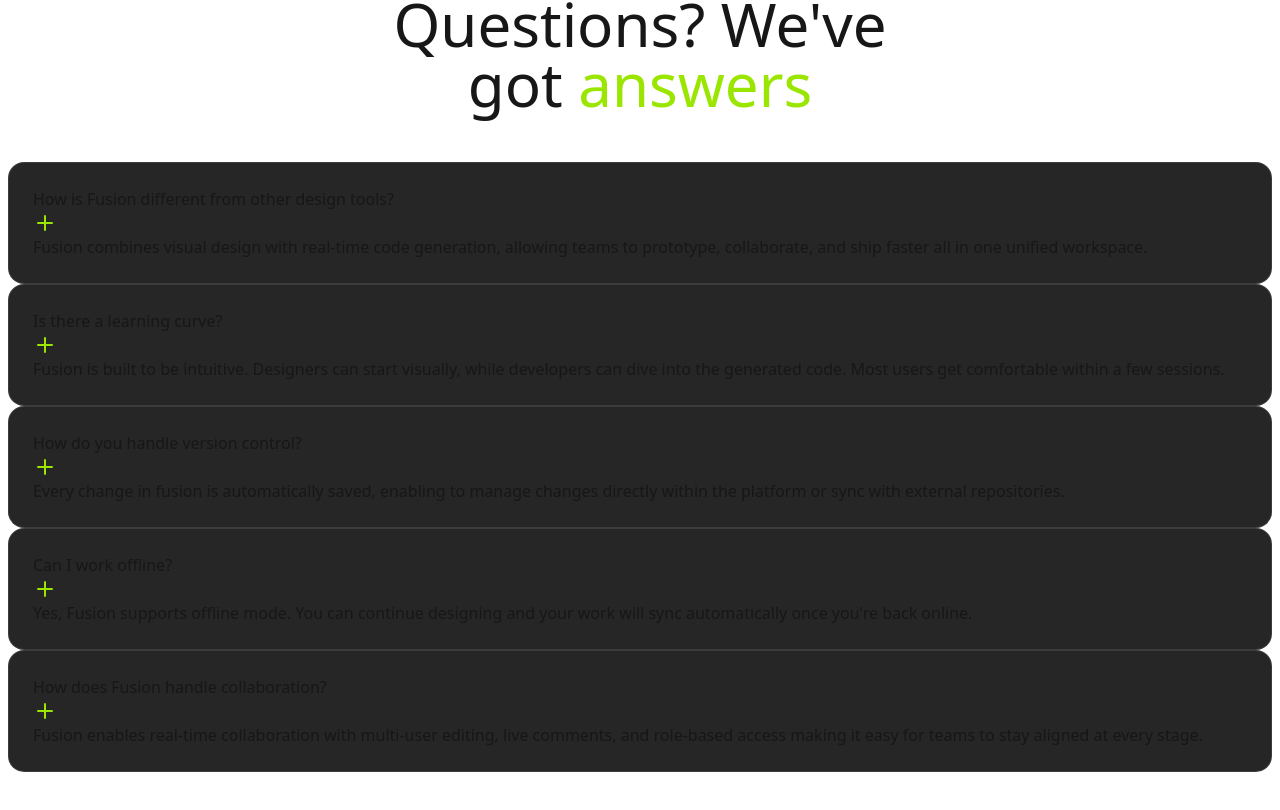
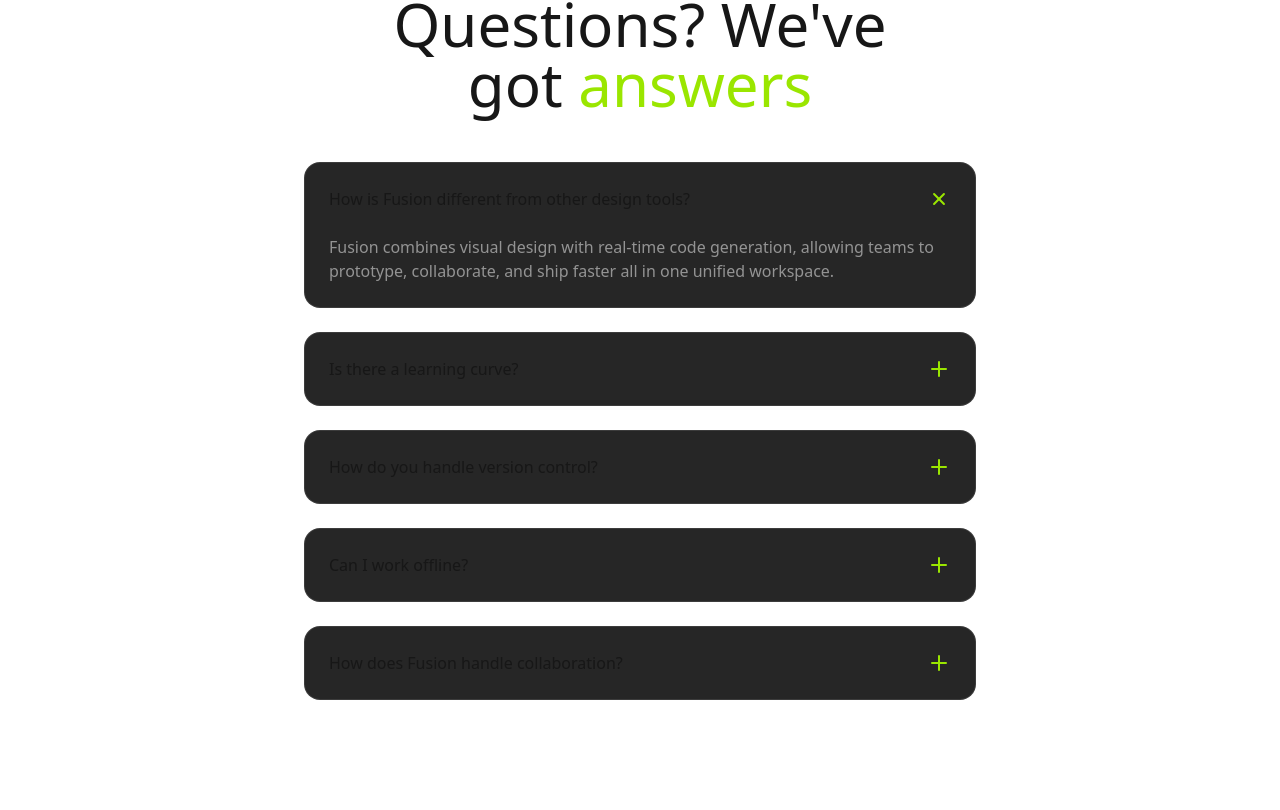
Before and after one commit to thesakshijaiswal/fusion, a Next.js app: page / in a window 1280 px wide. Shown: the part 4057-4867 px from the top of the page. Built offline with nearby package versions, Linux system fonts and the light colour scheme.

Commit message:
style: enhance layout of faq section and conditionally render styles using tw merge

```diff
--- a/src/sections/Faqs.tsx
+++ b/src/sections/Faqs.tsx
@@ -1,4 +1,5 @@
 import Tag from "@/components/Tag";
+import { twMerge } from "tailwind-merge";
 
 const faqs = [
   {
@@ -29,6 +30,7 @@
 ];
 
 export default function Faqs() {
+  const selectedIndex = 0;
   return (
     <section className="flex justify-center py-24">
       <div className="container">
@@ -38,14 +40,14 @@
         <h2 className="mx-auto mt-6 max-w-xl text-center text-4xl font-medium sm:text-6xl">
           Questions? We've got <span className="text-lime-400">answers</span>
         </h2>
-        <div className="mt-12">
-          {faqs.map((faq) => (
+        <div className="mx-auto mt-12 flex max-w-xl flex-col gap-6 lg:max-w-2xl">
+          {faqs.map((faq, faqIndex) => (
             <div
               key={faq.question}
               className="rounded-2xl border border-white/10 bg-neutral-800 p-6"
             >
-              <div>
-                <h3>{faq.question}</h3>
+              <div className="flex items-center justify-between">
+                <h3 className="font-medium">{faq.question}</h3>
                 <svg
                   xmlns="http://www.w3.org/2000/svg"
                   width="24"
@@ -56,13 +58,23 @@
                   strokeWidth="2"
                   strokeLinecap="round"
                   strokeLinejoin="round"
-                  className="feather feather-plus text-lime-400"
+                  className={twMerge(
+                    "feather feather-plus flex-shrink-0 text-lime-400",
+                    selectedIndex === faqIndex && "rotate-45",
+                  )}
                 >
                   <line x1="12" y1="5" x2="12" y2="19"></line>
                   <line x1="5" y1="12" x2="19" y2="12"></line>
                 </svg>
               </div>
-              <p>{faq.answer}</p>
+              <div
+                className={twMerge(
+                  "mt-6",
+                  selectedIndex !== faqIndex && "hidden",
+                )}
+              >
+                <p className="text-white/50">{faq.answer}</p>
+              </div>
             </div>
           ))}
         </div>
```
